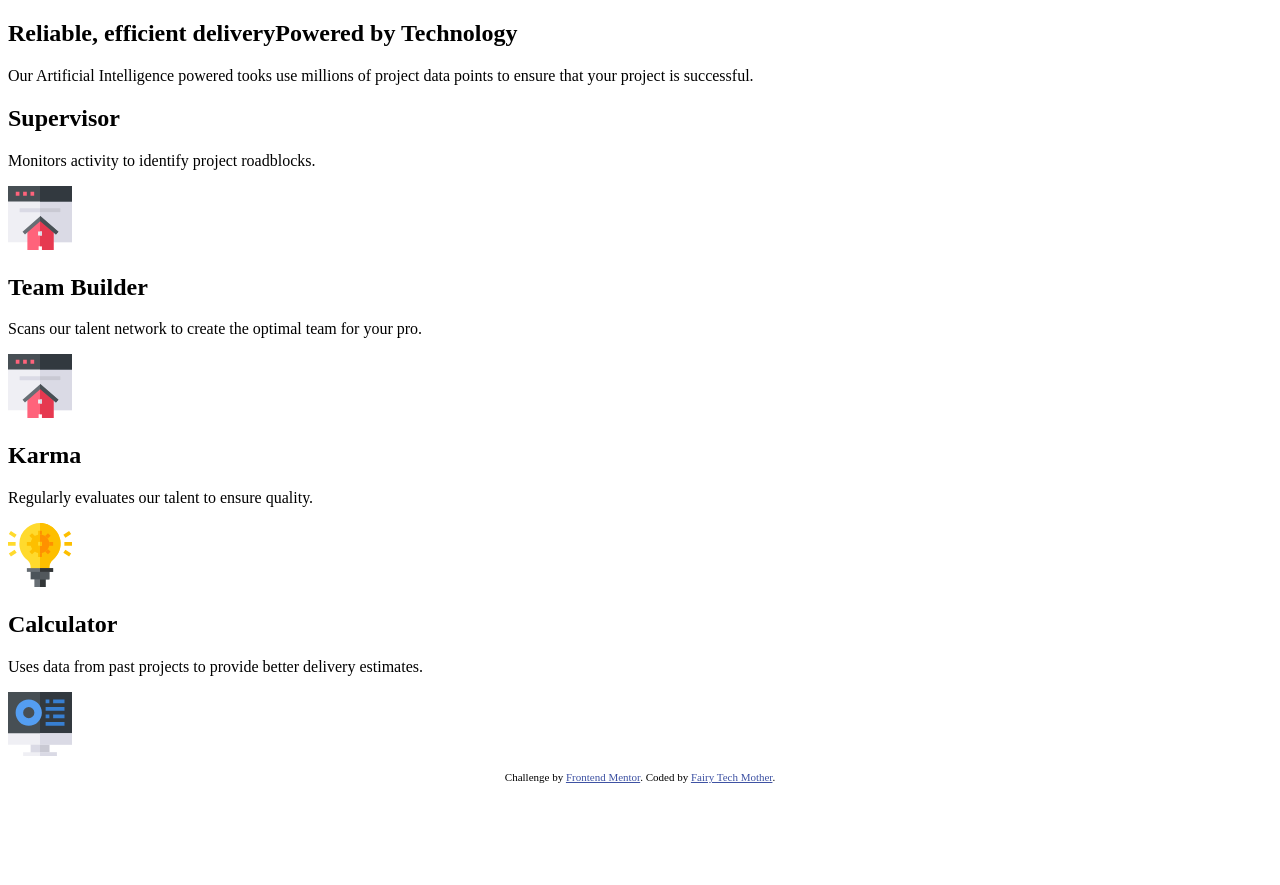
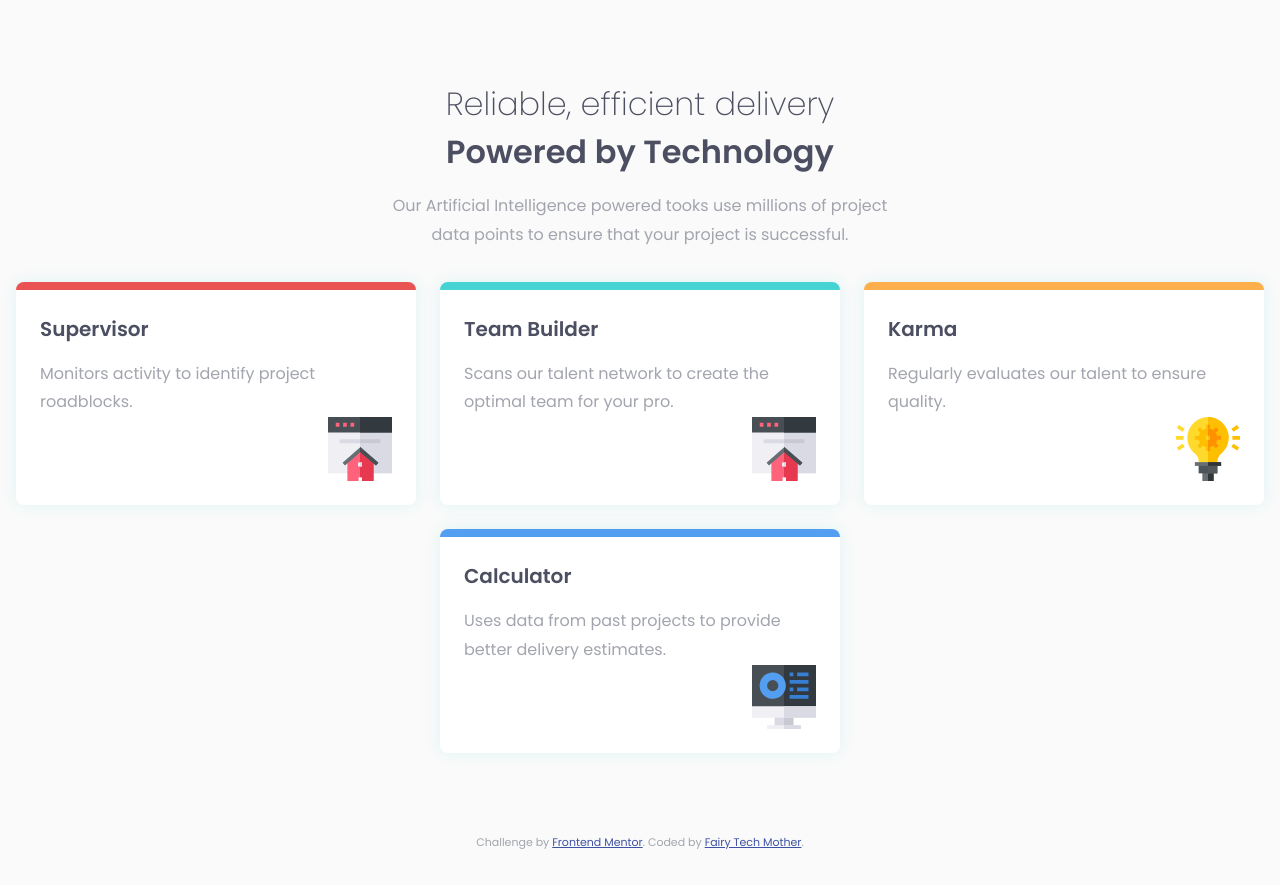
Before and after one commit to WaMungai/Four-Card-Feature, a plain HTML site: page index.html in a window 1280 px wide. Before the commit the page ends 800 px from the top, so only its background shows below. Drawn offline with Linux system fonts and the light colour scheme.

Commit message:
Include styling

```diff
--- a/index.css
+++ b/index.css
@@ -1,7 +1,89 @@
-.attribution {
-  font-size: 11px;
+@import url("https://fonts.googleapis.com/css2?family=Poppins:wght@200;400;600&display=swap");
+
+* {
+  margin: 0;
+  padding: 0;
+  box-sizing: border-box;
+}
+body {
+  font-family: "Poppins", sans-serif;
+  background-color: hsl(0, 0%, 98%);
+}
+h1,
+h2 {
+  color: hsl(234, 12%, 34%);
+}
+h1 span {
+  font-weight: 200;
+}
+p {
+  line-height: 1.8;
+  color: hsl(229, 6%, 66%);
+}
+main {
+  padding: 5rem 1rem;
+}
+main > article:first-child {
   text-align: center;
+  margin-bottom: 2rem;
 }
-.attribution a {
-  color: hsl(228, 45%, 44%);
+main > article:first-child h1 {
+  margin-bottom: 1rem;
 }
+main .cards {
+  display: grid;
+  grid-template-columns: repeat(1, 1fr);
+  gap: 1.5rem;
+}
+main .cards article {
+  background-color: #fff;
+  box-shadow: 0 0 16px hsl(180, 62%, 55%, 0.15);
+  padding: 1.5rem;
+  border-radius: 0.5rem;
+}
+main .cards article:first-child {
+  border-top: 0.5rem solid hsl(0, 78%, 62%);
+}
+main .cards article:nth-child(2) {
+  border-top: 0.5rem solid hsl(180, 62%, 55%);
+}
+main .cards article:nth-child(3) {
+  border-top: 0.5rem solid hsl(34, 97%, 64%);
+}
+main .cards article:last-child {
+  border-top: 0.5rem solid hsl(212, 86%, 64%);
+}
+main .cards article h2{
+    font-size:1.25rem;
+    margin-bottom: 1rem;
+}
+main .card article p{
+    margin-bottom:3rem;
+}
+main .cards article img{
+    display:block;
+    margin-left: auto;
+}
+@media (min-width:768px){
+    main > article{
+        max-width:500px;
+        margin:auto;
+    }
+    main > article:first-child h1{
+        font-size:2rem;
+    }
+    main .cards{
+        max-width:1400px;
+        margin:auto;
+        display:flex;
+        flex-wrap:wrap;
+        align-items: center;
+        justify-content: center;
+    }
+    main .cards article{
+        width:400px;
+    }
+    main .cards article:n-th-child(odd){
+        transform:translateY(50%);
+    };
+    }
--- a/index.html
+++ b/index.html
@@ -13,11 +13,21 @@
     />
     <link rel="stylesheet" href="index.css" />
     <title>Frontend Mentor | Four card feature section</title>
+    <style>
+      .attribution {
+        font-size: 11px;
+        text-align: center;
+        padding-bottom: 2rem;
+      }
+      .attribution a {
+        color: hsl(228, 45%, 44%);
+      }
+    </style>
   </head>
   <body>
     <main>
       <article>
-        <h1><span>Reliable, efficient delivery</span>Powered by Technology</h1>
+        <h1><span>Reliable, efficient delivery</span> Powered by Technology</h1>
         <p>
           Our Artificial Intelligence powered tooks use millions of project data
           points to ensure that your project is successful.
```
